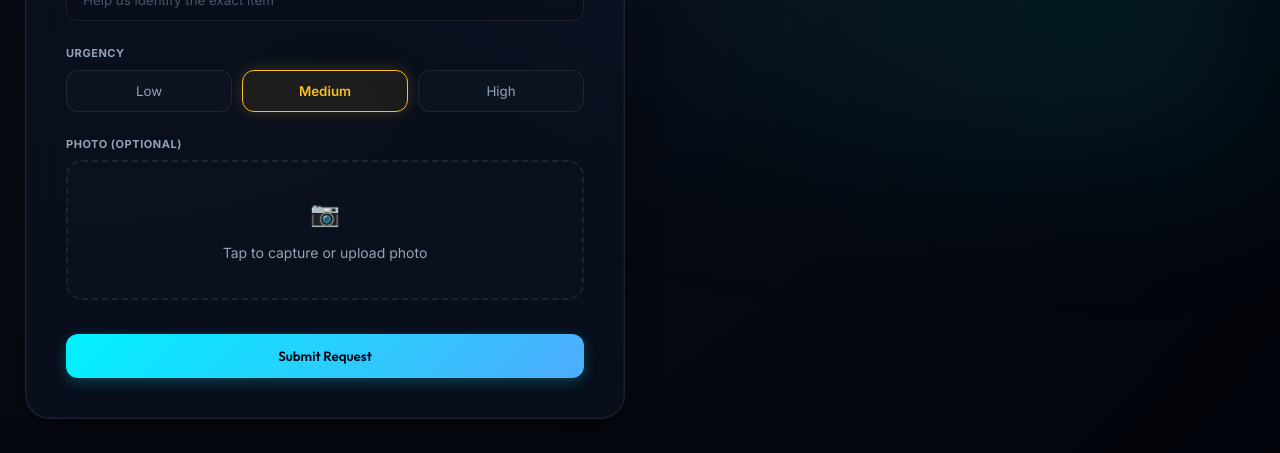
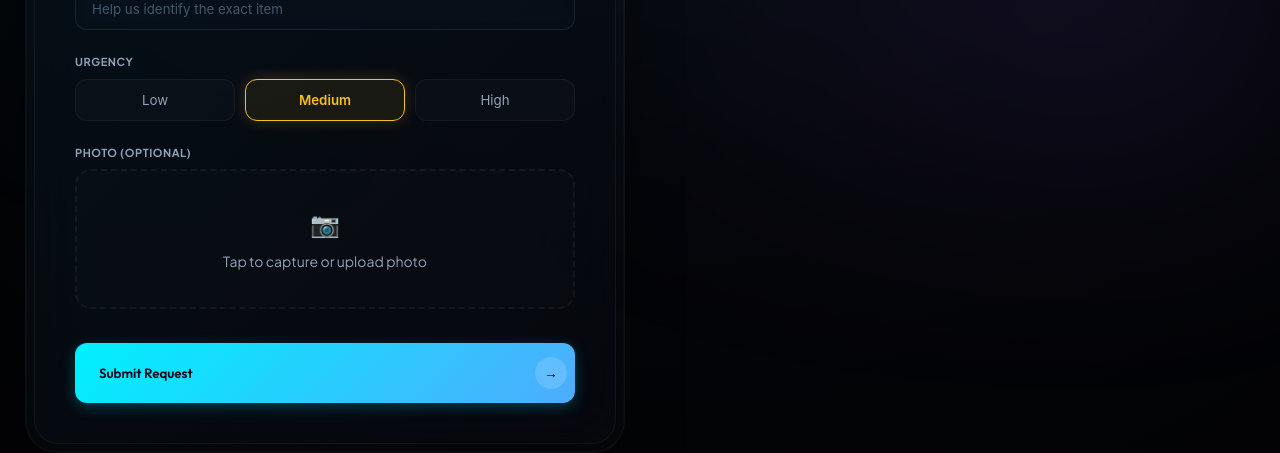
Before and after one commit to minipog-web/equipment-portal, a Next.js app: page / in a window 1280 px wide. Shown: the part 632-1085 px from the top of the page. Built offline with nearby package versions, Linux system fonts and the light colour scheme; no server answers; the database is empty.

Commit message:
Implement premium double-bezel cards, asymmetrical bento grid stats, and updated typography

```diff
--- a/app/globals.css
+++ b/app/globals.css
@@ -1,21 +1,21 @@
-@import url('https://fonts.googleapis.com/css2?family=Inter:wght@400;500;600;700&family=Outfit:wght@400;500;600;700&display=swap');
+@import url('https://fonts.googleapis.com/css2?family=Plus+Jakarta+Sans:wght@400;500;600;700&family=Outfit:wght@400;500;600;700&display=swap');
 
 :root {
-  --glass-bg: rgba(15, 23, 42, 0.45);
-  --glass-border: rgba(255, 255, 255, 0.08);
-  --glass-border-glow: rgba(6, 182, 212, 0.25);
-  --glass-blur: blur(20px);
+  --glass-bg: rgba(8, 10, 18, 0.65);
+  --glass-border: rgba(255, 255, 255, 0.05);
+  --glass-border-glow: rgba(6, 182, 212, 0.2);
+  --glass-blur: blur(24px);
   --accent: #00f2fe; /* Neon Cyan */
   --accent-secondary: #4facfe; /* Electric Blue */
   --accent-purple: #8b5cf6; /* Cyber Purple */
-  --accent-glow: rgba(0, 242, 254, 0.2);
-  --bg-gradient: radial-gradient(circle at top left, #0b0f19, #02040a);
+  --accent-glow: rgba(0, 242, 254, 0.15);
+  --bg-gradient: radial-gradient(circle at 50% 0%, #080a10, #020204);
   --text-main: #f8fafc;
   --text-muted: #64748b;
   --text-label: #94a3b8;
 
-  --shadow-glow: 0 0 25px rgba(6, 182, 212, 0.15);
-  --card-shadow: 0 16px 40px -10px rgba(0, 0, 0, 0.5), 0 0 0 1px rgba(255, 255, 255, 0.04) inset;
+  --shadow-glow: 0 0 25px rgba(6, 182, 212, 0.1);
+  --card-shadow: 0 24px 64px -16px rgba(0, 0, 0, 0.75), 0 0 0 1px rgba(255, 255, 255, 0.02) inset;
 }
 
 * {
@@ -28,10 +28,41 @@ body {
   background: var(--bg-gradient);
   color: var(--text-main);
   min-height: 100vh;
-  font-family: 'Inter', sans-serif;
+  font-family: 'Plus Jakarta Sans', sans-serif;
   line-height: 1.5;
   overflow-x: hidden;
   position: relative;
+}
+
+/* Double-Bezel Component Enclosures */
+.double-bezel-outer {
+  background: rgba(255, 255, 255, 0.01);
+  border: 1px solid rgba(255, 255, 255, 0.04);
+  border-radius: 32px;
+  padding: 8px;
+  box-shadow: var(--card-shadow);
+  position: relative;
+  overflow: hidden;
+  transition: all 0.7s cubic-bezier(0.32, 0.72, 0, 1);
+}
+
+.double-bezel-inner {
+  background: var(--glass-bg);
+  backdrop-filter: var(--glass-blur);
+  -webkit-backdrop-filter: var(--glass-blur);
+  border: 1px solid rgba(255, 255, 255, 0.05);
+  border-radius: 24px;
+  padding: 32px;
+  position: relative;
+  box-shadow: inset 0 1px 1px rgba(255, 255, 255, 0.08);
+}
+
+.double-bezel-outer::after {
+  content: "";
+  position: absolute;
+  inset: 0;
+  background: linear-gradient(135deg, rgba(6, 182, 212, 0.05) 0%, transparent 100%);
+  pointer-events: none;
 }
 
 /* Ambient Glowing Background Orbs */
@@ -43,12 +74,12 @@ body::before {
   width: 100vw;
   height: 100vh;
   background:
-    radial-gradient(circle at 15% 15%, rgba(99, 102, 241, 0.12) 0%, transparent 40%),
-    radial-gradient(circle at 85% 80%, rgba(6, 182, 212, 0.12) 0%, transparent 45%),
-    radial-gradient(circle at 50% 50%, rgba(139, 92, 246, 0.05) 0%, transparent 50%);
+    radial-gradient(circle at 10% 20%, rgba(6, 182, 212, 0.15) 0%, transparent 45%),
+    radial-gradient(circle at 90% 80%, rgba(139, 92, 246, 0.12) 0%, transparent 45%),
+    radial-gradient(circle at 50% 50%, rgba(6, 182, 212, 0.05) 0%, transparent 50%);
   z-index: -1;
   pointer-events: none;
-  filter: blur(80px);
+  filter: blur(120px);
 }
 
 .glass-card {
@@ -803,3 +834,33 @@ body::before {
 .tracker-comment-filled {
   color: var(--text-muted);
 }
+
+/* Bento Grid Layout */
+.bento-grid {
+  display: grid;
+  grid-template-columns: repeat(12, 1fr);
+  gap: 24px;
+  margin-bottom: 48px;
+}
+
+.bento-col-4 {
+  grid-column: span 4;
+}
+
+.bento-col-6 {
+  grid-column: span 6;
+}
+
+.bento-col-8 {
+  grid-column: span 8;
+}
+
+.bento-col-12 {
+  grid-column: span 12;
+}
+
+@media (max-width: 900px) {
+  .bento-col-4, .bento-col-6, .bento-col-8, .bento-col-12 {
+    grid-column: span 12;
+  }
+}
--- a/components/RequestForm.js
+++ b/components/RequestForm.js
@@ -107,8 +107,9 @@ export default function RequestForm() {
             initial={{ opacity: 0, scale: 0.95 }}
             animate={{ opacity: 1, scale: 1 }}
             exit={{ opacity: 0, scale: 1.05 }}
-            className="glass-card form-success-card"
+            className="double-bezel-outer"
           >
+            <div className="double-bezel-inner form-success-card">
             <motion.div
               initial={{ scale: 0, rotate: -20 }}
               animate={{ scale: 1, rotate: 0 }}
@@ -130,6 +131,7 @@ export default function RequestForm() {
             >
               Send Another Request
             </button>
+            </div>
           </motion.div>
         ) : (
           <motion.form
@@ -137,10 +139,11 @@ export default function RequestForm() {
             initial={{ opacity: 0, y: 15 }}
             animate={{ opacity: 1, y: 0 }}
             exit={{ opacity: 0, y: -15 }}
-            className="glass-card form-card"
+            className="double-bezel-outer"
             onSubmit={handleSubmit}
           >
-            <h2 className="form-title">Marano Eye Care Portal</h2>
+            <div className="double-bezel-inner form-card">
+              <h2 className="form-title">Marano Eye Care Portal</h2>
             <p className="form-subtitle">Equipment supply and maintenance reporting system.</p>
 
             <div className="form-divider" />
@@ -267,17 +270,29 @@ export default function RequestForm() {
                 type="submit"
                 className={`primary-button submit-btn${status === "submitting" ? " submit-btn-submitting" : ""}`}
                 disabled={status === "submitting"}
+                style={{
+                  display: 'flex',
+                  justifyContent: 'space-between',
+                  alignItems: 'center',
+                  paddingRight: '8px'
+                }}
               >
-                {status === "submitting" ? (
-                  <>
-                    <motion.div
-                      animate={{ rotate: 360 }}
-                      transition={{ duration: 1, repeat: Infinity, ease: "linear" }}
-                      className="spinner"
-                    />
-                    Submitting...
-                  </>
-                ) : "Submit Request"}
+                <span>{status === "submitting" ? "Submitting..." : "Submit Request"}</span>
+                <span style={{
+                  width: '32px',
+                  height: '32px',
+                  borderRadius: '50%',
+                  background: 'rgba(255, 255, 255, 0.15)',
+                  display: 'flex',
+                  alignItems: 'center',
+                  justifyContent: 'center',
+                  fontSize: '14px',
+                  fontWeight: 'bold',
+                  marginLeft: '12px',
+                  transition: 'transform 0.3s ease'
+                }} className="arrow-icon">
+                  {status === "submitting" ? "⏳" : "→"}
+                </span>
               </button>
 
               {status === "error" && (
@@ -291,6 +306,7 @@ export default function RequestForm() {
                 </div>
               )}
             </div>
+            </div>
           </motion.form>
         )}
       </AnimatePresence>
--- a/components/RequestTracker.js
+++ b/components/RequestTracker.js
@@ -88,9 +88,10 @@ export default function RequestTracker() {
   };
 
   return (
-    <div className="glass-card tracker-card">
-      <div className="tracker-header">
-        <div>
+    <div className="double-bezel-outer tracker-card" style={{ padding: '8px' }}>
+      <div className="double-bezel-inner" style={{ padding: '32px' }}>
+        <div className="tracker-header">
+          <div>
           <h3 className="tracker-title">Live Request Tracker</h3>
           <p className="tracker-subtitle">Monitor real-time repair status, technicians, and case notes.</p>
         </div>
@@ -181,6 +182,7 @@ export default function RequestTracker() {
           </AnimatePresence>
         </div>
       )}
+      </div>
     </div>
   );
 }
```
Also changed, not shown: app/admin/page.js (+44 -19 lines).
